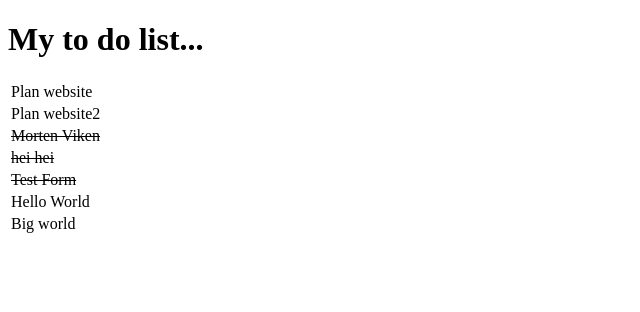
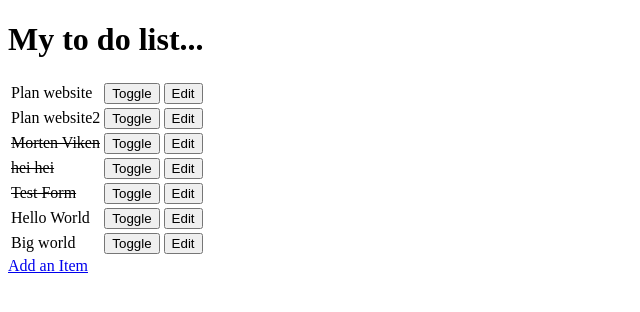
Before and after one commit to weekend79/Learning-Django, a Django app: page / in a window 1280 px wide. Shown: the top 312 px of the page, without its empty margins (0-640 px from the left). Run offline with Django 3.2, Linux system fonts and the light colour scheme; data comes from the database, SQL or seed files in the repository; both versions use the stored data as it was after the commit.

Commit message:
toggle and edit

```diff
--- a/django_todo/urls.py
+++ b/django_todo/urls.py
@@ -15,9 +15,14 @@ Including another URLconf
 """
 from django.conf.urls import url
 from django.contrib import admin
-from  todo.views import get_todo_list
+from todo.views import get_todo_list, create_an_item, edit_an_item, toggle_status
 
 urlpatterns = [
     url(r'^admin/', admin.site.urls),
-    url(r'^$', get_todo_list)
+    url(r'^$', get_todo_list),
+    url(r'^add$', create_an_item),
+    url(r'^edit/(?P<id>\d+)$', edit_an_item),
+    url(r'^toggle/(?P<id>\d+)$', toggle_status)
+
+
 ]
--- a/todo/templates/todo_list.html
+++ b/todo/templates/todo_list.html
@@ -17,10 +17,18 @@
             {% else %}
             <td>{{ item.name }}</td>
             {% endif %}
+            <td>
+                <form action="toggle/{{ item.id }}" method="POST">{% csrf_token %}<input type="submit" value="Toggle"></form>
+            </td>
+            <td>
+                <form method="GET" action="edit/{{ item.id }}"><input type="submit" value="Edit"></form>
+            </td>
         </tr>
         {% empty %}
         <p>You have nothing to do!</p>
         {% endfor %}
     </table>
+
+    <a href="add">Add an Item</a>
   </body>
 </html>
--- a/todo/views.py
+++ b/todo/views.py
@@ -1,8 +1,40 @@
-from django.shortcuts import render, HttpResponse
+from django.shortcuts import render, HttpResponse, redirect, get_object_or_404
 from .models import Item
+from .forms import ItemForm
 
 
 # Create your views here.
 def get_todo_list(request):
     results = Item.objects.all()
     return render(request, "todo_list.html", {'items': results})
+
+def create_an_item(request):
+    if request.method=="POST":
+        form = ItemForm(request.POST, request.FILES)
+        if form.is_valid():
+            form.save()
+            return redirect(get_todo_list)
+    else:
+        form = ItemForm()
+
+    return render(request, "item_form.html", {'form': form})
+
+
+def edit_an_item(request, id):
+    item = get_object_or_404(Item, pk=id)
+
+    if request.method == "POST":
+        form = ItemForm(request.POST, instance=item)
+        if form.is_valid():
+            form.save()
+            return redirect(get_todo_list)
+    else:
+        form = ItemForm(instance=item)
+    return render(request, "item_form.html", {'form': form})
+
+
+def toggle_status(request, id):
+    item = get_object_or_404(Item, pk=id)
+    item.done = not item.done
+    item.save()
+    return redirect(get_todo_list)
```
Also changed, not shown: todo/forms.py (added, +7 -0 lines), todo/templates/item_form.html (added, +24 -0 lines), db.sqlite3.
